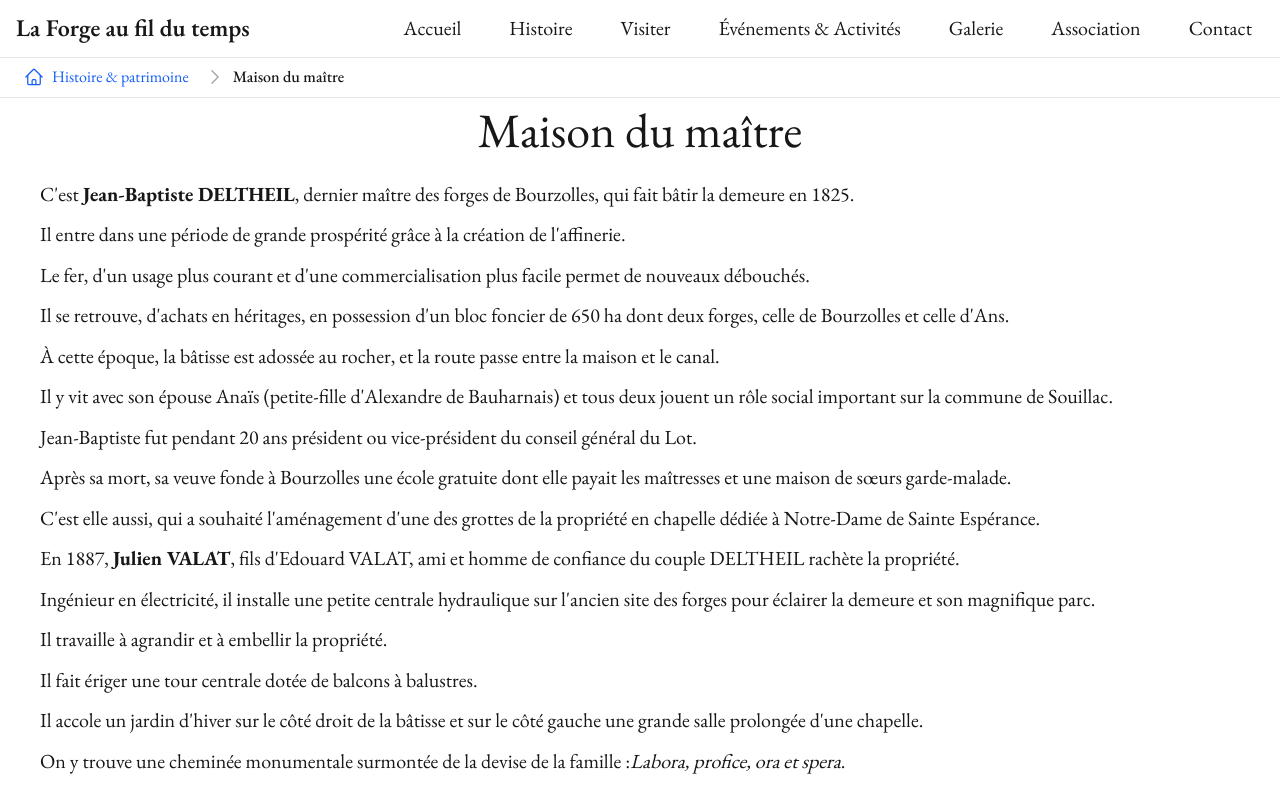
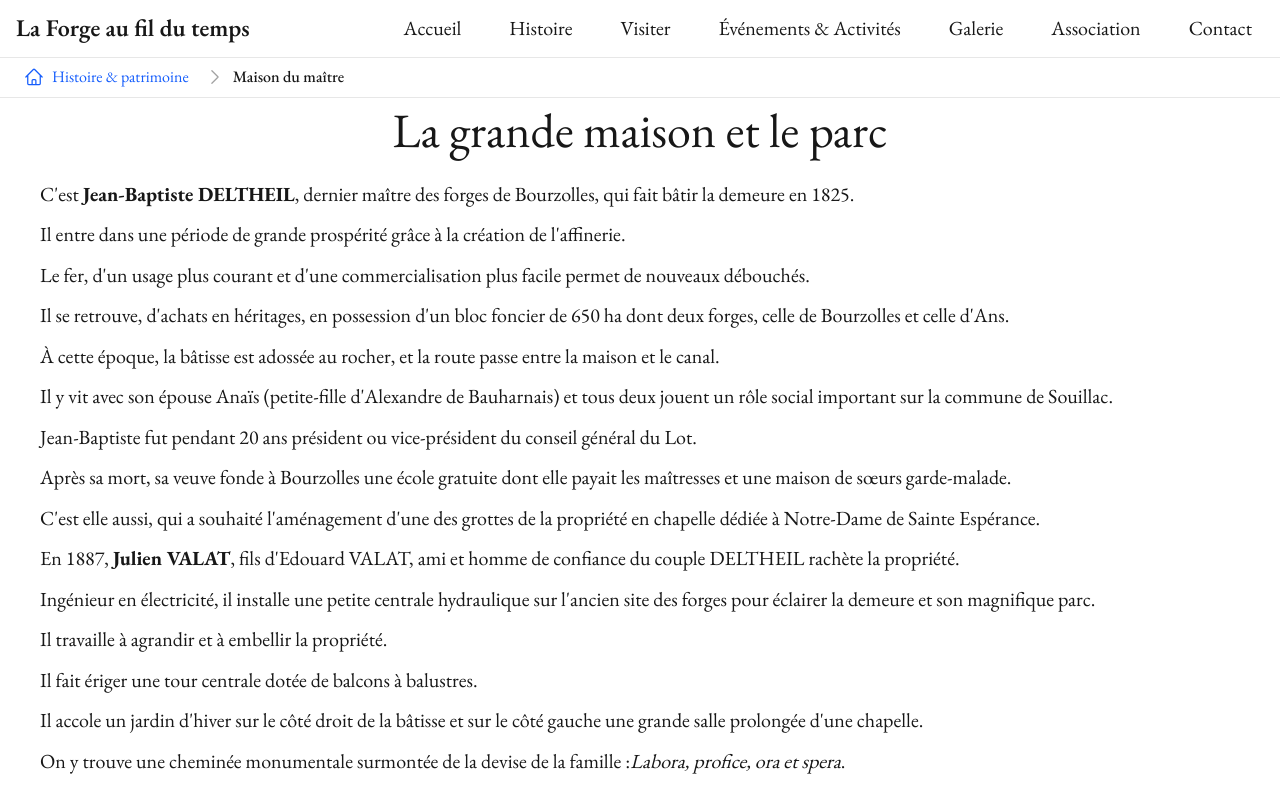
Before and after one commit to uburoiubu/forge-au-fil-du-temps, a Next.js app: page /histoire/maison in a window 1280 px wide. Shown: the top 792 px of the page. Built offline with nearby package versions, Linux system fonts and the light colour scheme.

Commit message:
naming fixes

```diff
--- a/app/histoire/maison/page.tsx
+++ b/app/histoire/maison/page.tsx
@@ -11,7 +11,7 @@ export default function TourPage() {
   return (
     <main className="min-h-screen text-justify">
       <Breadcrumbs />
-      <h1 className="text-5xl text-center pt-2 pr-6 pl-6">Maison du maître</h1>
+      <h1 className="text-5xl text-center pt-2 pr-6 pl-6">La grande maison et le parc</h1>
       <div className="mt-6 space-y-2 text-xl leading-relaxed pr-10 pl-10">
         <p>
           C'est <strong>Jean-Baptiste DELTHEIL</strong>, dernier maître des
--- a/app/histoire/page.tsx
+++ b/app/histoire/page.tsx
@@ -131,7 +131,7 @@ export default function HistoryPage() {
               />
             </div>
             <div className="p-4">
-              <h3 className="text-xl font-semibold">La grande maison</h3>
+              <h3 className="text-xl font-semibold">La grande maison et le parc</h3>
               <p className="text-base mt-1">
                 Découvrez l'histoire de la grande maison.
               </p>
```
